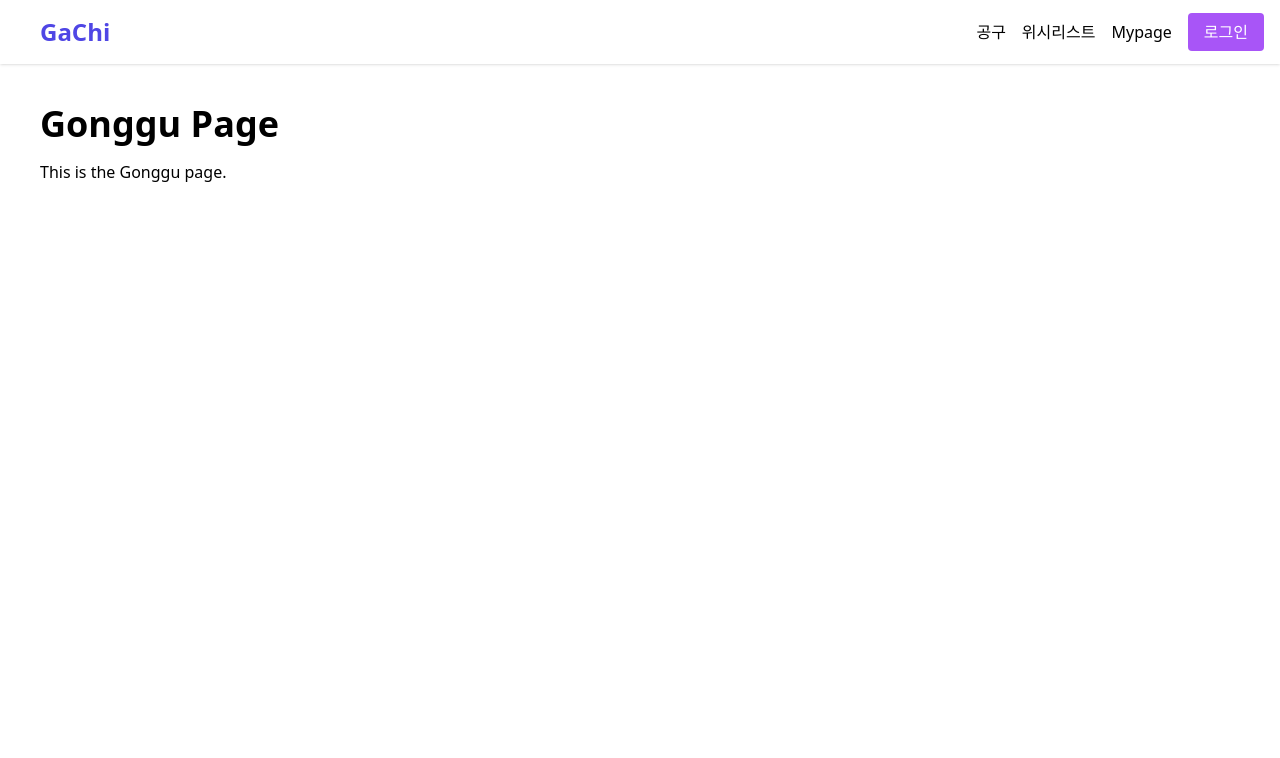
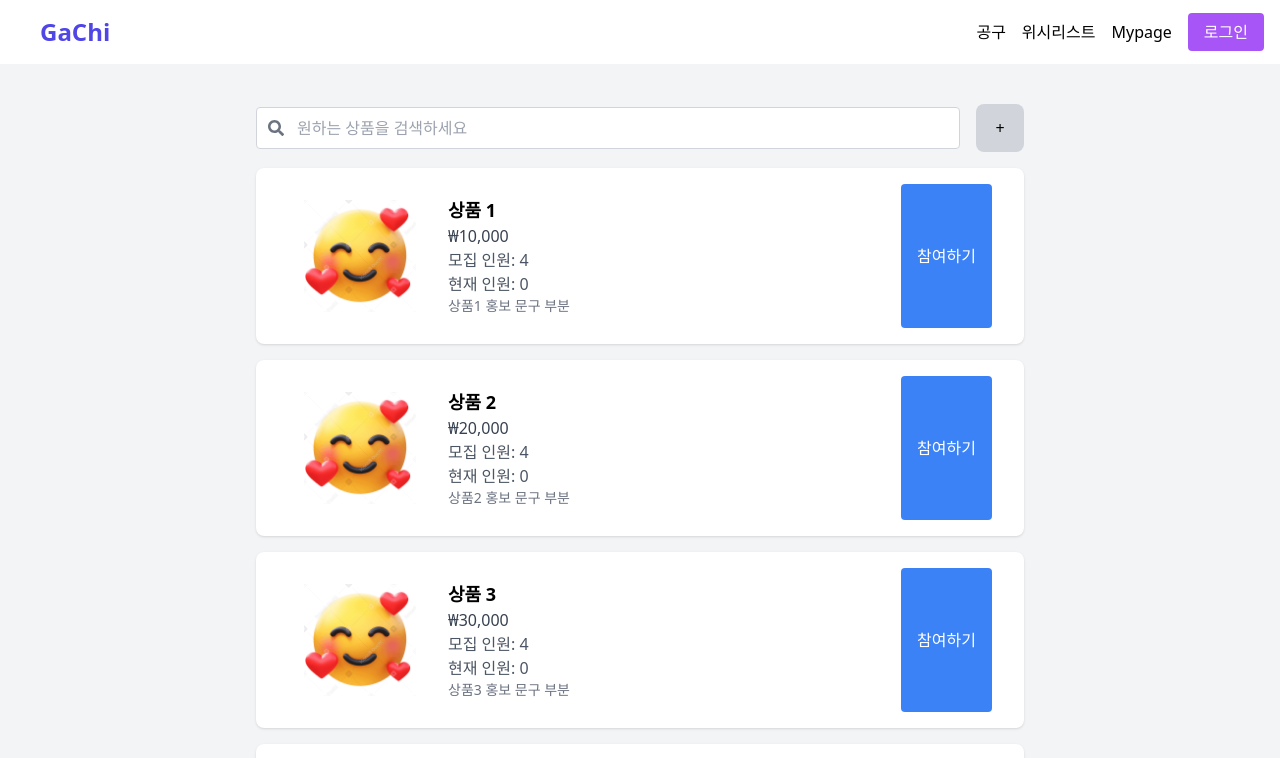
Before and after one commit to jiwonnee/madcamp_week3, a React (Create React App) app: page /gonggu in a window 1280 px wide. Shown: the top 758 px of the page. Built offline with nearby package versions, Linux system fonts and the light colour scheme.

Commit message:
Third commit

```diff
--- a/package.json
+++ b/package.json
@@ -9,6 +9,7 @@
     "lottie-web": "^5.12.2",
     "react": "^18.3.1",
     "react-dom": "^18.3.1",
+    "react-icons": "^5.2.1",
     "react-router-dom": "^6.24.1",
     "react-scripts": "5.0.1",
     "react-scroll": "^1.9.0",
--- a/src/App.js
+++ b/src/App.js
@@ -6,7 +6,8 @@ import Mypage from './pages/Mypage';
 import Gonggu from './pages/Gonggu';
 import Wishlist from './pages/Wishlist';
 import SignIn from './pages/SignIn';
-import Register from './pages/Register'; // Register 컴포넌트 import
+import Register from './pages/Register';
+import Upload from './pages/Upload';  // Upload 컴포넌트 import
 import './App.css';
 
 function App() {
@@ -22,7 +23,8 @@ function App() {
         <Route path="/gonggu" element={<Gonggu />} />
         <Route path="/wishlist" element={<Wishlist />} />
         <Route path="/signin" element={<SignIn />} />
-        <Route path="/register" element={<Register />} /> {/* Register 페이지 라우트 추가 */}
+        <Route path="/register" element={<Register />} />
+        <Route path="/upload" element={<Upload />} />  {/* Upload 페이지 라우트 추가 */}
       </Routes>
     </div>
   );
--- a/src/pages/Gonggu.js
+++ b/src/pages/Gonggu.js
@@ -1,10 +1,100 @@
-import React from 'react';
+import React, { useState } from 'react';
+import { useNavigate } from 'react-router-dom';
+import { FaSearch } from 'react-icons/fa';
+import icon from '../assets/icon.png';
 
 function Gonggu() {
+  const navigate = useNavigate();
+  const [searchTerm, setSearchTerm] = useState('');
+  const [items, setItems] = useState([
+    { id: 1, name: '상품 1', price: '₩10,000', maxPeople: 4, currentPeople: 0, promotion: '상품1 홍보 문구 부분' },
+    { id: 2, name: '상품 2', price: '₩20,000', maxPeople: 4, currentPeople: 0, promotion: '상품2 홍보 문구 부분' },
+    { id: 3, name: '상품 3', price: '₩30,000', maxPeople: 4, currentPeople: 0, promotion: '상품3 홍보 문구 부분' },
+    { id: 4, name: '상품 4', price: '₩40,000', maxPeople: 4, currentPeople: 0, promotion: '상품4 홍보 문구 부분' },
+    { id: 5, name: '상품 5', price: '₩50,000', maxPeople: 4, currentPeople: 0, promotion: '상품5 홍보 문구 부분' },
+    { id: 6, name: '상품 6', price: '₩60,000', maxPeople: 4, currentPeople: 0, promotion: '상품6 홍보 문구 부분' },
+  ]);
+  const [isHovered, setIsHovered] = useState(false);
+  const [toastMessage, setToastMessage] = useState('');
+
+  const handleSearch = (event) => {
+    setSearchTerm(event.target.value);
+  };
+
+  const filteredItems = items.filter(item =>
+    item.name.replace(/\s+/g, '').toLowerCase().includes(searchTerm.replace(/\s+/g, '').toLowerCase())
+  );
+
+  const handleJoin = (id) => {
+    setItems(items.map(item => {
+      if (item.id === id) {
+        if (item.currentPeople >= item.maxPeople) {
+          setToastMessage('모집 인원을 초과하였습니다');
+          setTimeout(() => setToastMessage(''), 3000);
+          return item;
+        }
+        return { ...item, currentPeople: item.currentPeople + 1 };
+      }
+      return item;
+    }));
+  };
+
   return (
-    <div className="p-10">
-      <h1 className="text-4xl font-bold">Gonggu Page</h1>
-      <p className="mt-4">This is the Gonggu page.</p>
+    <div className="flex flex-col items-center p-10 bg-gray-100 min-h-screen">
+      {toastMessage && (
+        <div className="fixed top-0 left-1/2 transform -translate-x-1/2 bg-red-500 text-white px-4 py-2 rounded">
+          {toastMessage}
+        </div>
+      )}
+      <div className="w-full max-w-3xl mb-4">
+        <div className="flex items-center space-x-4 mb-4">
+          <div className="relative flex-1">
+            <input
+              type="text"
+              placeholder="원하는 상품을 검색하세요"
+              value={searchTerm}
+              onChange={handleSearch}
+              className="w-full p-2 pl-10 border border-gray-300 rounded"
+            />
+            <FaSearch className="absolute top-1/2 left-3 transform -translate-y-1/2 text-gray-500" />
+          </div>
+          <button
+            className="bg-gray-300 p-2 w-12 h-12 rounded-lg flex items-center justify-center relative"
+            onMouseEnter={() => setIsHovered(true)}
+            onMouseLeave={() => setIsHovered(false)}
+            onClick={() => navigate('/upload')}
+          >
+            +
+            {isHovered && (
+              <span className="absolute top-full left-1/2 transform -translate-x-1/2 mt-1 bg-white border border-gray-300 rounded p-1 text-xs whitespace-nowrap">
+                직접 올리기
+              </span>
+            )}
+          </button>
+        </div>
+        <div className="grid grid-cols-1 gap-4">
+          {filteredItems.map(item => (
+            <div key={item.id} className="flex justify-between p-4 bg-white shadow rounded-lg">
+              <div className="flex items-center space-x-8">
+                <img src={icon} alt="상품 사진" className="w-36 h-36 rounded-lg object-contain pl-8" />
+                <div className="ml-8">
+                  <p className="text-lg font-bold">{item.name}</p>
+                  <p className="text-gray-700">{item.price}</p>
+                  <p className="text-gray-600">모집 인원: {item.maxPeople}</p>
+                  <p className="text-gray-600">현재 인원: {item.currentPeople}</p>
+                  <p className="text-sm text-gray-500">{item.promotion}</p>
+                </div>
+              </div>
+              <button
+                className="bg-blue-500 hover:bg-blue-700 text-white px-4 py-0.5 rounded mr-[16px]"
+                onClick={() => handleJoin(item.id)}
+              >
+                참여하기
+              </button>
+            </div>
+          ))}
+        </div>
+      </div>
     </div>
   );
 }
--- a/src/pages/SignIn.js
+++ b/src/pages/SignIn.js
@@ -1,8 +1,18 @@
 import React from 'react';
-import { Link } from 'react-router-dom';
+import { Link, useNavigate } from 'react-router-dom';
 import icon from '../assets/icon.png';
 
 function SignIn() {
+  const navigate = useNavigate();
+
+  const handleLogin = () => {
+    // 로그인 로직을 추가할 수 있습니다.
+    // 입력값 검증이나 API 호출 등을 수행할 수 있습니다.
+
+    // 로그인 성공 시 HomePage로 이동
+    navigate('/');
+  };
+
   return (
     <div className="flex flex-col items-center justify-center min-h-screen p-10">
       <div className="w-full max-w-xs">
@@ -36,7 +46,8 @@ function SignIn() {
           <div className="flex items-center justify-between w-full">
             <button
               className="bg-black hover:bg-gray-800 text-white font-bold py-2 px-4 rounded w-full focus:outline-none focus:shadow-outline"
-              type="button">
+              type="button"
+              onClick={handleLogin}>
               로그인
             </button>
           </div>
--- /dev/null
+++ b/src/pages/Upload.js
@@ -0,0 +1,106 @@
+import React, { useState } from 'react';
+import { useNavigate } from 'react-router-dom';
+import { FaPaste } from 'react-icons/fa'; // 붙여넣기 아이콘 추가
+
+function Upload() {
+  const navigate = useNavigate();
+  const [url, setUrl] = useState('');
+  const [people, setPeople] = useState(1);
+  const [promotion, setPromotion] = useState('');
+  const [toastMessage, setToastMessage] = useState('');
+
+  const handleSubmit = (event) => {
+    event.preventDefault();
+    if (!url || !people || !promotion) {
+      setToastMessage('모두 입력해주세요');
+      setTimeout(() => setToastMessage(''), 3000);
+      return;
+    }
+    // 여기에 등록 로직을 추가할 수 있습니다.
+    // 예를 들어, 서버로 데이터 전송 등의 작업을 수행할 수 있습니다.
+    navigate('/'); // 등록 후 홈 페이지로 이동
+  };
+
+  const handlePasteClick = async () => {
+    try {
+      const text = await navigator.clipboard.readText();
+      setUrl(text);
+    } catch (err) {
+      setToastMessage('클립보드에서 텍스트를 읽는 데 실패했습니다.');
+      setTimeout(() => setToastMessage(''), 3000);
+    }
+  };
+
+  const handlePeopleChange = (event) => {
+    const value = Math.max(1, parseInt(event.target.value, 10));
+    setPeople(value);
+  };
+
+  return (
+    <div className="flex flex-col items-center p-10 bg-gray-100 min-h-screen">
+      <h1 className="text-4xl font-bold mb-8">1분만에 끝나는 상품 올리기 가이드</h1>
+      <form onSubmit={handleSubmit} className="w-full max-w-2xl px-8 pt-6 pb-8 mb-4">
+        <div className="mb-8">
+          <label className="block text-gray-700 text-lg font-bold mb-2" htmlFor="url">
+            1. 공구 하고 싶은 상품 판매 페이지의 URL을 입력해주세요
+          </label>
+          <div className="relative flex items-center">
+            <FaPaste
+              className="absolute left-3 text-gray-500 cursor-pointer"
+              onClick={handlePasteClick}
+            />
+            <input
+              id="url"
+              type="text"
+              value={url}
+              onChange={(e) => setUrl(e.target.value)}
+              className="shadow appearance-none border rounded w-full py-3 pl-10 px-3 text-gray-700 leading-tight focus:outline-none focus:shadow-outline"
+              placeholder="URL 입력하기"
+            />
+          </div>
+        </div>
+        <div className="mb-8">
+          <label className="block text-gray-700 text-lg font-bold mb-2" htmlFor="people">
+            2. 공구 하고 싶은 인원을 입력해주세요
+          </label>
+          <input
+            id="people"
+            type="number"
+            value={people}
+            onChange={handlePeopleChange}
+            className="shadow appearance-none border rounded w-full py-3 px-3 text-gray-700 leading-tight focus:outline-none focus:shadow-outline"
+            placeholder="인원 입력하기(명)"
+            min="1"
+          />
+        </div>
+        <div className="mb-8">
+          <label className="block text-gray-700 text-lg font-bold mb-2" htmlFor="promotion">
+            3. 상품 홍보를 위한 문구를 작성해주세요
+          </label>
+          <textarea
+            id="promotion"
+            value={promotion}
+            onChange={(e) => setPromotion(e.target.value)}
+            className="shadow appearance-none border rounded w-full py-3 px-3 text-gray-700 leading-tight focus:outline-none focus:shadow-outline"
+            placeholder="홍보 문구 입력하기"
+          />
+        </div>
+        <div className="flex items-center justify-center mb-4">
+          <button
+            type="submit"
+            className="bg-black hover:bg-gray-800 text-white font-bold py-3 px-6 rounded focus:outline-none focus:shadow-outline"
+          >
+            상품 등록 완료하기
+          </button>
+        </div>
+        {toastMessage && (
+          <div className="fixed bottom-60 left-1/2 transform -translate-x-1/2 bg-red-500 text-white px-4 py-2 rounded">
+            {toastMessage}
+          </div>
+        )}
+      </form>
+    </div>
+  );
+}
+
+export default Upload;
```
Also changed, not shown: 1 other file (tests, documents, lock files or other folders).
